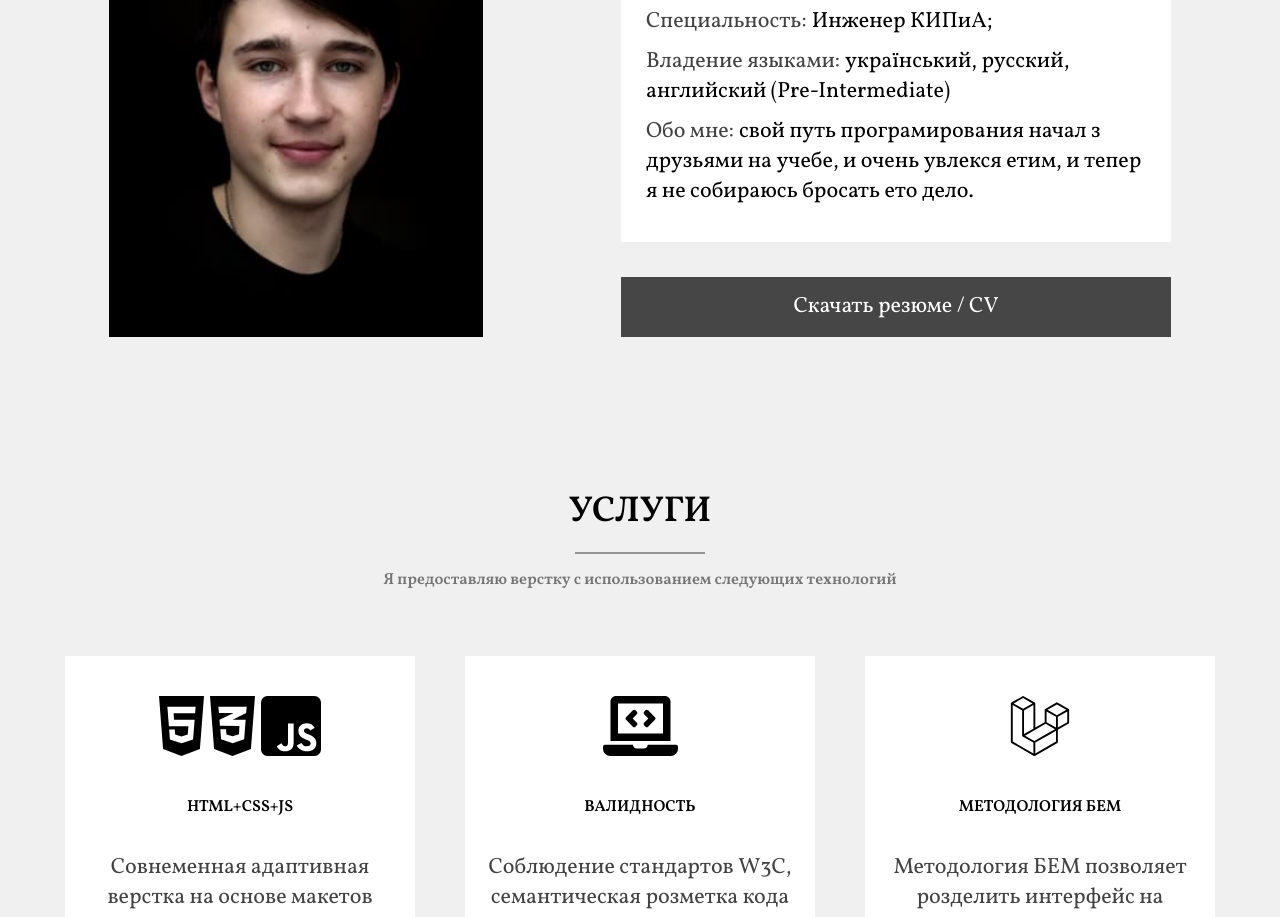
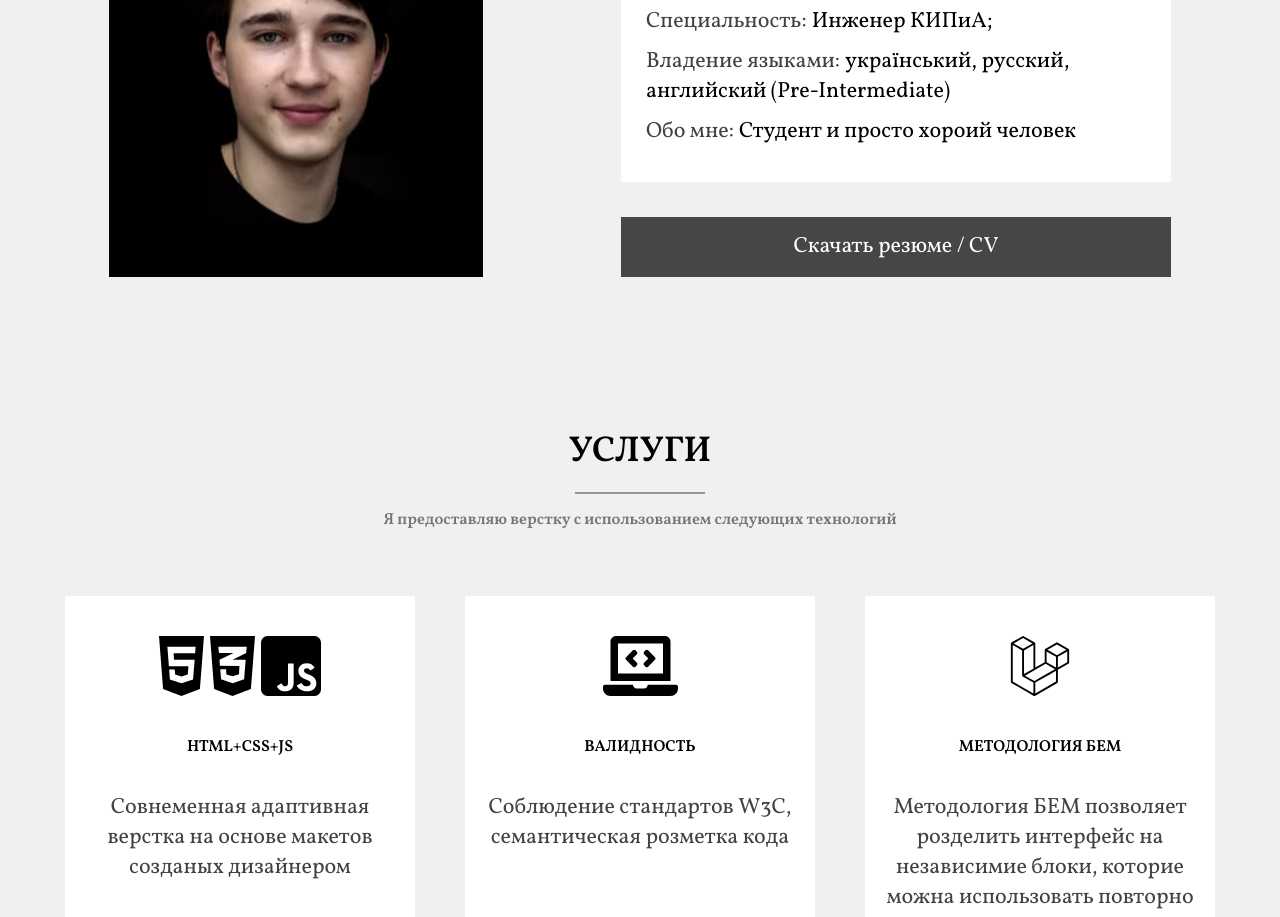
Before and after one commit to Sergo-Semeniuk/site, a plain HTML site: page index.html in a window 1280 px wide. Shown: the part 1244-2161 px from the top of the page. Drawn offline with Linux system fonts and the light colour scheme.

Commit message:
Update index.html

```diff
--- a/index.html
+++ b/index.html
@@ -83,7 +83,7 @@
                   <p class="about__card-text"><span class="about__card-text--name">Образование:</span>Неполное высшее образование;</p>
                   <p class="about__card-text"><span class="about__card-text--name">Специальность:</span>Инженер КИПиА;</p>
                   <p class="about__card-text"><span class="about__card-text--name">Владение языками:</span>український, русский, английский (Pre-Intermediate)</p>
-                  <p class="about__card-text"><span class="about__card-text--name">Обо мне:</span>свой путь програмирования начал з друзьями на учебе, и очень увлекся етим, и тепер я не собираюсь бросать ето дело.</p>
+                  <p class="about__card-text"><span class="about__card-text--name">Обо мне:</span>Студент и просто хороий человек</p>
                 </div>
                 <a class="about__button" href="#">Скачать резюме / CV</a>
               </div>
```
